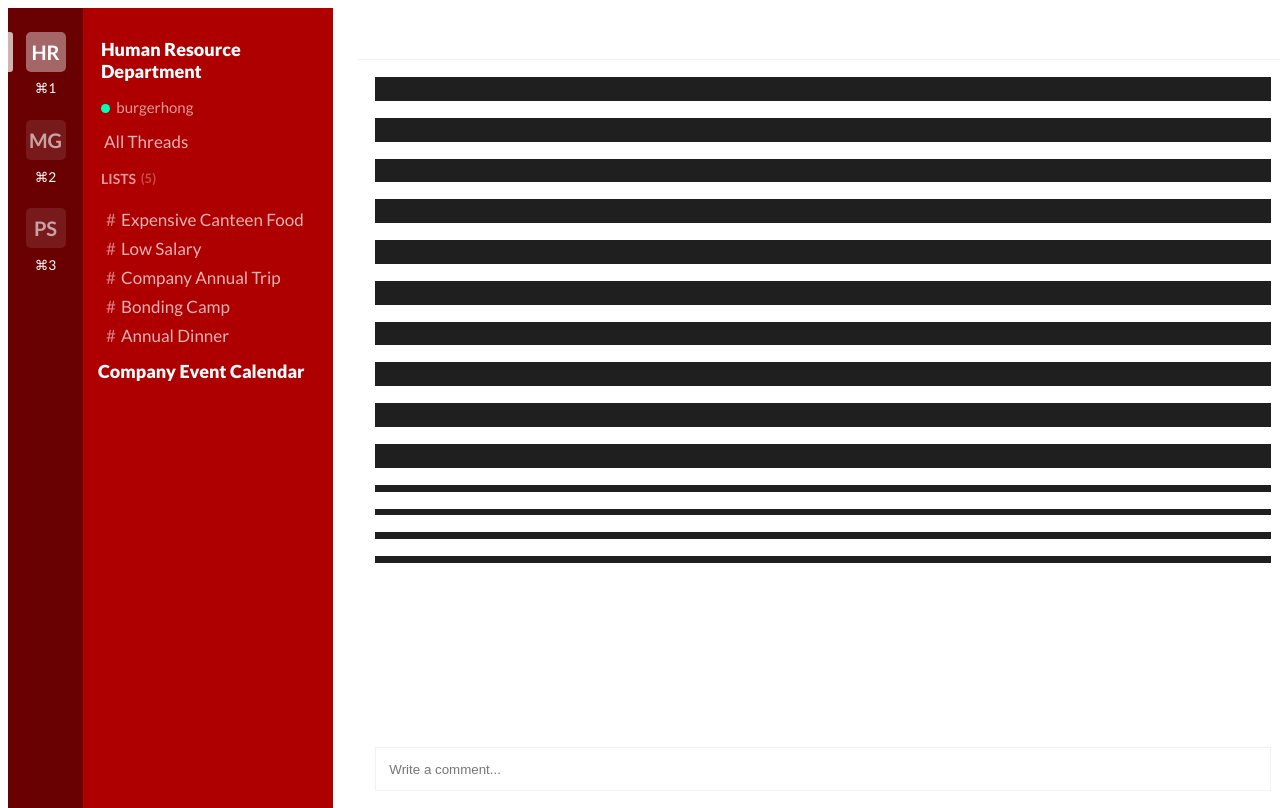
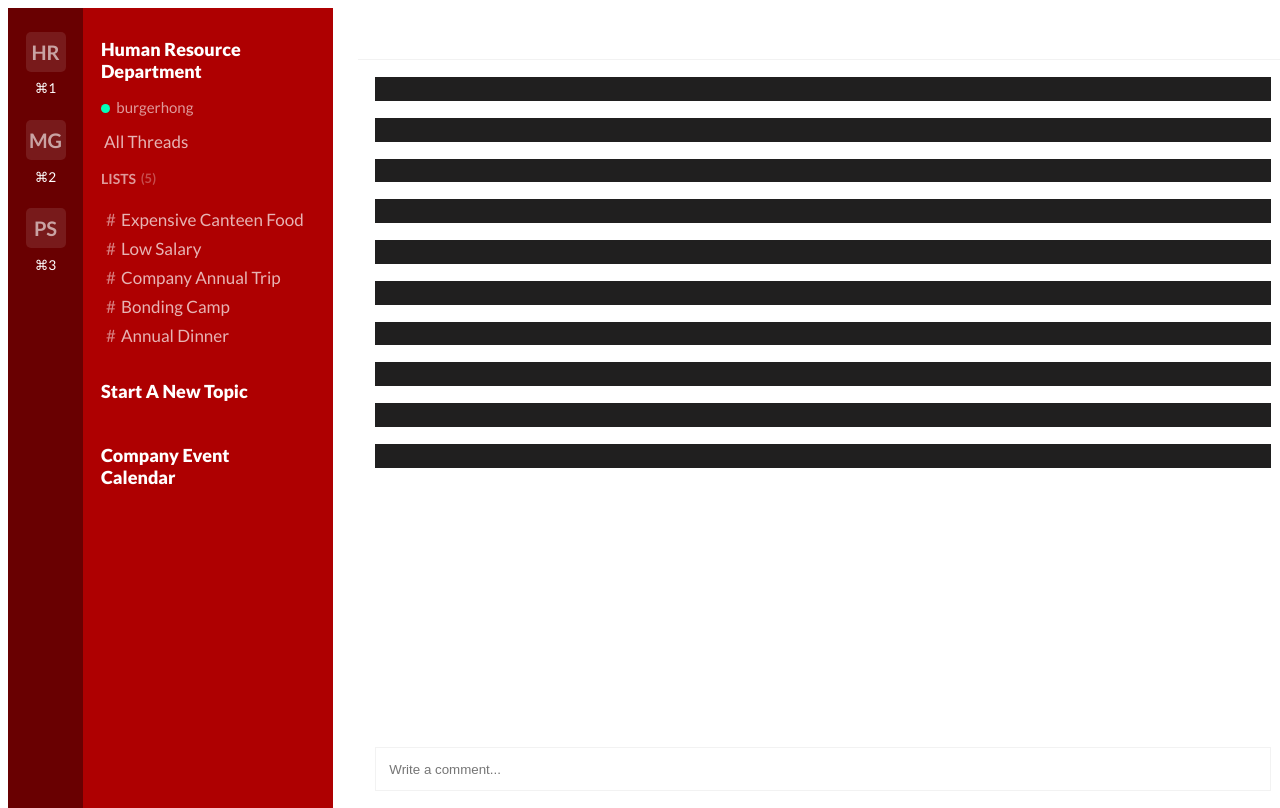
Before and after one commit to xcxgxw/xwxexbxexnxg, a PHP site: page /discussion_thread.php in a window 1280 px wide. Run offline with PHP 8.4, Linux system fonts and the light colour scheme.

Commit message:
sadfdsafdsfdsa231231321

```diff
--- a/web/discussion_thread.php
+++ b/web/discussion_thread.php
@@ -12,7 +12,7 @@
   <nav class="teams">
     <ul class="teams__list">
       <li class="teams__item">
-        <button class="teams__button teams__button--active">
+        <button class="teams__button ">
           HR
         </button>
       </li>
@@ -63,9 +63,13 @@
         <li class="channels__item">
           <button class="channels__button"><span>Annual Dinner</span></button>
         </li>
-        <li><form action="calendar.php">
-      <button class="team-menu__name" style ="padding-left: 15px ;padding-top: 10px">
-            Company Event Calendar
+        <li>
+        <button class="team-menu" ><h1 class="team-menu__name">Start A New Topic</h1>
+          </button>
+          </li>
+          <li>
+        <form action="calendar.php">
+      <button class="team-menu"><h1 class="team-menu__name">Company Event Calendar</h1>
           </button>
           </form>
           </li>
@@ -90,10 +94,6 @@
         <li><p id="thread8"></p></li>
         <li><p id="thread9"></p></li>
         <li><p id="thread10"></p></li>
-        <li></li>
-        <li></li>
-        <li></li>
-        <li></li>
       </ul>
     </div>
     <div class='input box'>
```
